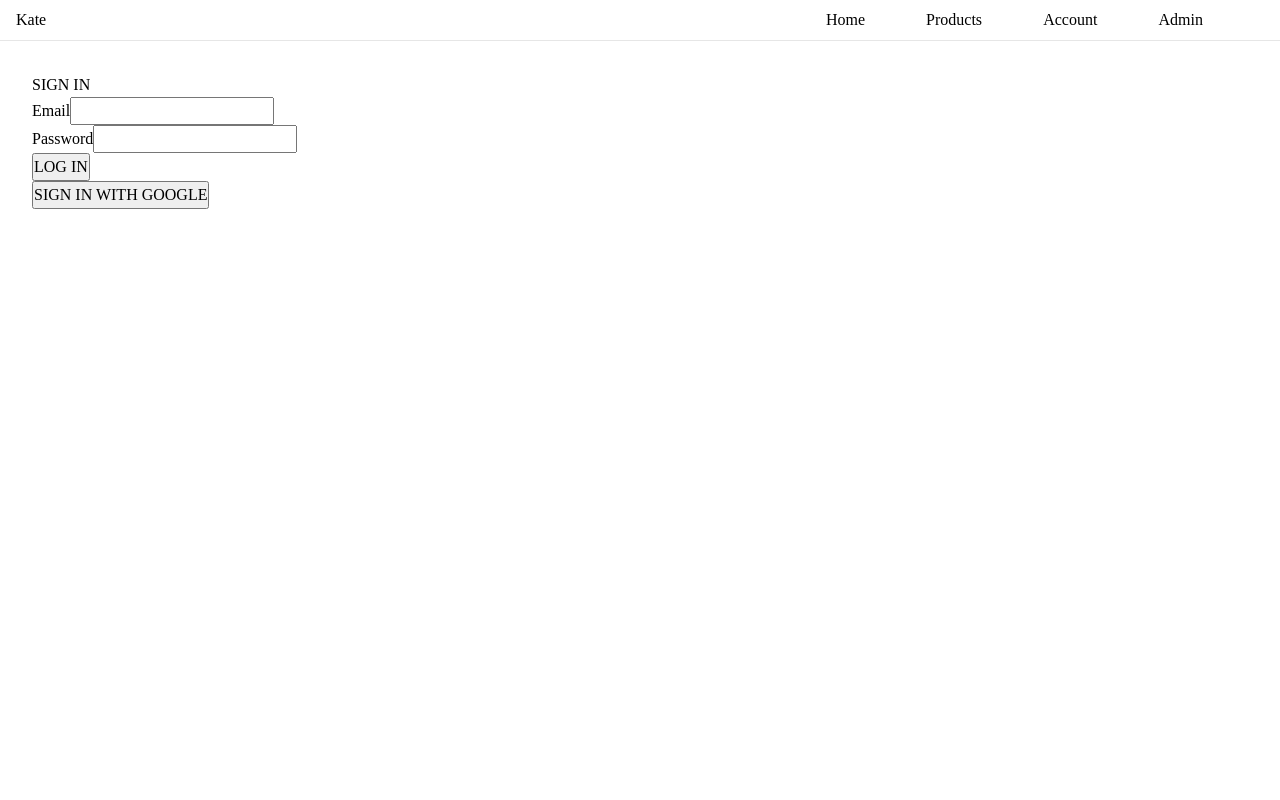
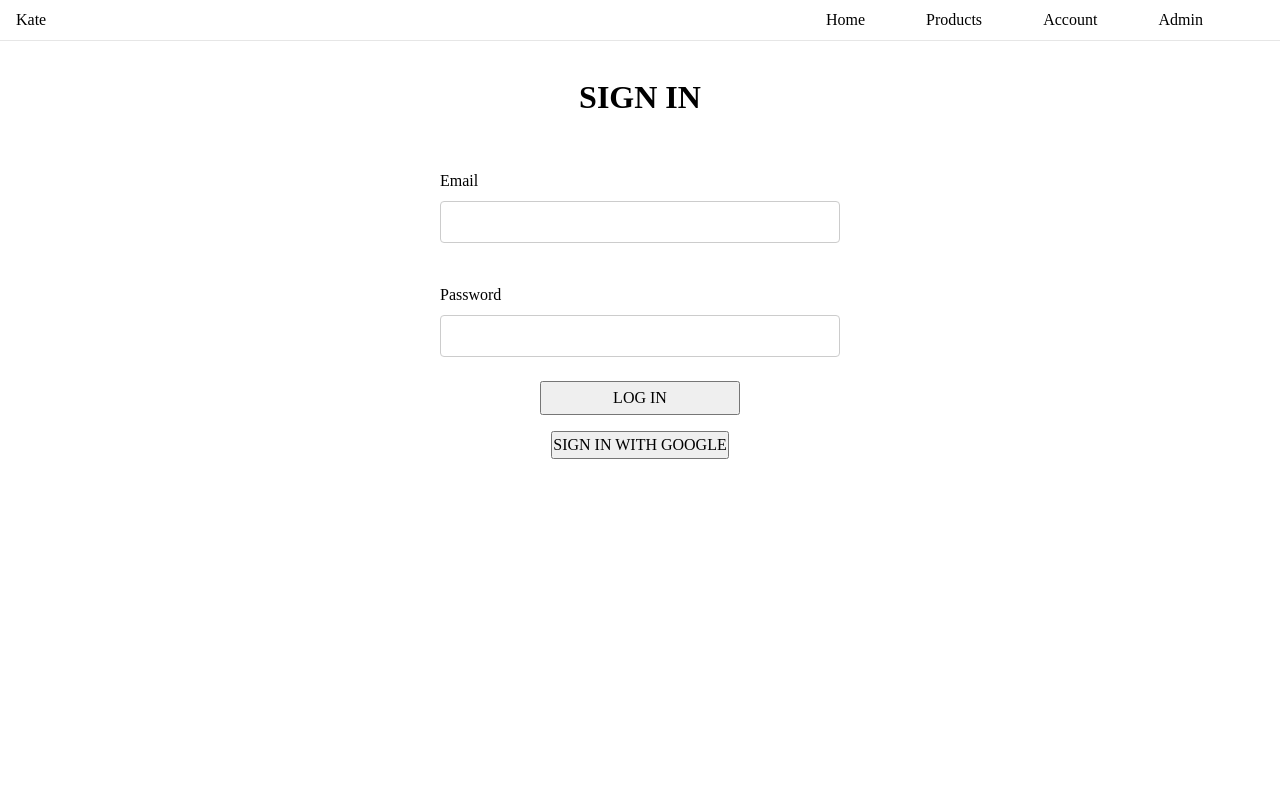
Before and after one commit to roywaswa/ecom-store, a React (Vite) app: page /admin in a window 1280 px wide. Shown: the top 800 px of the page. Built offline with nearby package versions, Linux system fonts and the light colour scheme; no server answers.

Commit message:
styled upto the add items modal

```diff
--- a/src/style/main.scss
+++ b/src/style/main.scss
@@ -78,6 +78,10 @@ select {
   }
 }
 
+body {
+  position: relative;
+}
+
 main {
   min-height: 100vh;
   margin-block: 2rem;
--- a/src/style/views/Admin.scss
+++ b/src/style/views/Admin.scss
@@ -0,0 +1,138 @@
+.signin {
+  display: flex;
+  flex-direction: column;
+  justify-content: center;
+  align-items: center;
+
+  h1 {
+    font-size: 2rem;
+    font-weight: 700;
+    margin-bottom: 1rem;
+  }
+
+  form {
+    display: flex;
+    flex-direction: column;
+    justify-content: center;
+    align-items: center;
+    width: 100%;
+    max-width: 400px;
+    margin-block: 1rem;
+
+    .formfield {
+      display: flex;
+      flex-direction: column;
+      justify-content: center;
+      align-items: flex-start;
+      width: 100%;
+      max-width: 400px;
+      margin-block: 1rem;
+      input {
+        width: 100%;
+        max-width: 400px;
+        margin-block: 0.5rem;
+        padding: 0.5rem;
+        border: 1px solid #ccc;
+        border-radius: 4px;
+        font-size: 1rem;
+        font-family: inherit;
+        font-weight: inherit;
+        color: inherit;
+        background-color: #fff;
+        appearance: none;
+        -webkit-appearance: none;
+        -moz-appearance: none;
+        -ms-appearance: none;
+        -o-appearance: none;
+        transition: border-color 0.2s ease-in-out;
+        &:focus {
+          outline: none;
+          border-color: #000;
+        }
+      }
+      label {
+        font-size: 1rem;
+        font-family: inherit;
+        font-weight: inherit;
+        color: inherit;
+      }
+    }
+    button {
+      width: 50%;
+      max-width: 400px;
+      min-width: max-content;
+      padding-block: 0.2rem;
+    }
+  }
+}
+
+
+.admindash {
+  display: flex;
+  flex-direction: column;
+  justify-content: center;
+
+  div {
+    width: 100%;
+  }
+  .searchbar {
+    padding: 1rem;
+    form {
+      display: flex;
+      flex-direction: column;
+      justify-content: center;
+      align-items: center;
+      width: 100%;
+      input {
+        width: 70%;
+        padding-block: 0.5rem;
+        padding-inline: 1rem;
+        border-radius: 32px;
+        border: 0;
+        outline: 0;
+        background: #ccc;
+
+        &:focus {
+          outline: 0;
+          border: #000 1px solid;
+        }
+      }
+    }
+  }
+  .additem {
+    position: fixed;
+    bottom: 2rem;
+    right: 1rem;
+    max-width: max-content;
+  }
+}
+
+.backdrop {
+  display: flex;
+  justify-content: center;
+  align-items: center;
+  position: fixed;
+  top: 0;
+  left: 0;
+  right: 0;
+  bottom: 0;
+  height: 100vh;
+  width: 100vh;
+  background: rgba($color: #000000, $alpha: 0.4);
+  z-index: 1;
+
+  .container {
+    background: #fff;
+    width: max(500px, 80%);
+    padding: 1rem;
+    display: flex;
+    flex-direction: column;
+    justify-content: center;
+    align-items: center;
+    border-radius: 16px;
+
+    form {
+      width: 100%;
+    }
+  }
+}
--- a/src/views/AdminPage.jsx
+++ b/src/views/AdminPage.jsx
@@ -28,12 +28,12 @@ function AdminPage() {
   }
   if (authState) {
     return (
-      <>
+      <div className='admindash'>
         {addItemModal? <AddItemModal/> : null}
         <div className="searchbar">
           <form action="submit">
-            <label htmlFor="search">Search Catalog</label>
-            <input type="text" id='search' />
+            <label hidden htmlFor="search">Search Catalog</label>
+            <input placeholder='Search Catalog' type="text" id='search' />
           </form>
         </div>
         <div className="additem">
@@ -43,11 +43,11 @@ function AdminPage() {
         </div>
         <div className="productslist">PRODUCT LIST</div>
         <button onClick={() => signOut()}>SIGN OUT</button>
-    </>
+    </div>
     )
   } else {
     return (
-      <>
+      <div className='signin'>
         <h1>SIGN IN</h1>
         <form onSubmit={ev => loginUser(ev)} action="submit" method="post">
           <div className="formfield">
@@ -65,7 +65,7 @@ function AdminPage() {
           setAuthState(user)
           console.log(user);
         }} >SIGN IN WITH GOOGLE</button>
-      </>
+      </div>
     )
   }
 }
@@ -83,8 +83,8 @@ function AddItemModal() {
         <h1>ADD ITEM</h1>
         <form onSubmit={(ev) => {saveNewItem(ev)}} action="submit">
           <div className="formfield">
-            <label htmlFor="title">Title</label>
-            <input value={form.title} onChange={(ev) => {setForm({...form, title: ev.target.value})}} type="text" name="title" id="title" />
+            <label hidden htmlFor="title">Title</label>
+            <input placeholder='Title' value={form.title} onChange={(ev) => {setForm({...form, title: ev.target.value})}} type="text" name="title" id="title" />
           </div>
           <div className="formfield">
             <label htmlFor="thumbnain">Thumbnail</label>
@@ -95,16 +95,16 @@ function AddItemModal() {
             <ReactQuill theme='snow' value={form.description} onChange={(ev) => {setForm({...form, description: ev})}} />
           </div>
           <div className="formfield">
-            <label htmlFor="price">Price</label>
-            <input onChange={(ev) => {setForm({...form, price: ev.target.value})}} value={form.price} type="number" name="price" id="price" />
+            <label hidden htmlFor="price">Price</label>
+            <input placeholder='Price' onChange={(ev) => {setForm({...form, price: ev.target.value})}} value={form.price} type="number" name="price" id="price" />
           </div>
           <div className="formfield">
-            <label htmlFor="inventoryQuantity">Quantity</label>
-            <input onChange={(ev) => {setForm({...form,inventoryQuantity: ev.target.value})}} value={form.inventoryQuantity} type="number" name="inventoryQuantity" id="inventoryQuantity" />
+            <label hidden htmlFor="inventoryQuantity">Quantity</label>
+            <input placeholder='Quantity' onChange={(ev) => {setForm({...form,inventoryQuantity: ev.target.value})}} value={form.inventoryQuantity} type="number" name="inventoryQuantity" id="inventoryQuantity" />
           </div>
           <div className="formfield">
-            <label htmlFor="category">Category</label>
-            <input onChange={(ev) => {setForm({...form, category: ev.target.value})}} value={form.category} type="text" name="category" id="category" />
+            <label hidden htmlFor="category">Category</label>
+            <input placeholder='Category' onChange={(ev) => {setForm({...form, category: ev.target.value})}} value={form.category} type="text" name="category" id="category" />
           </div>
           <button type="submit">SAVE ITEM</button>
         </form>
```
